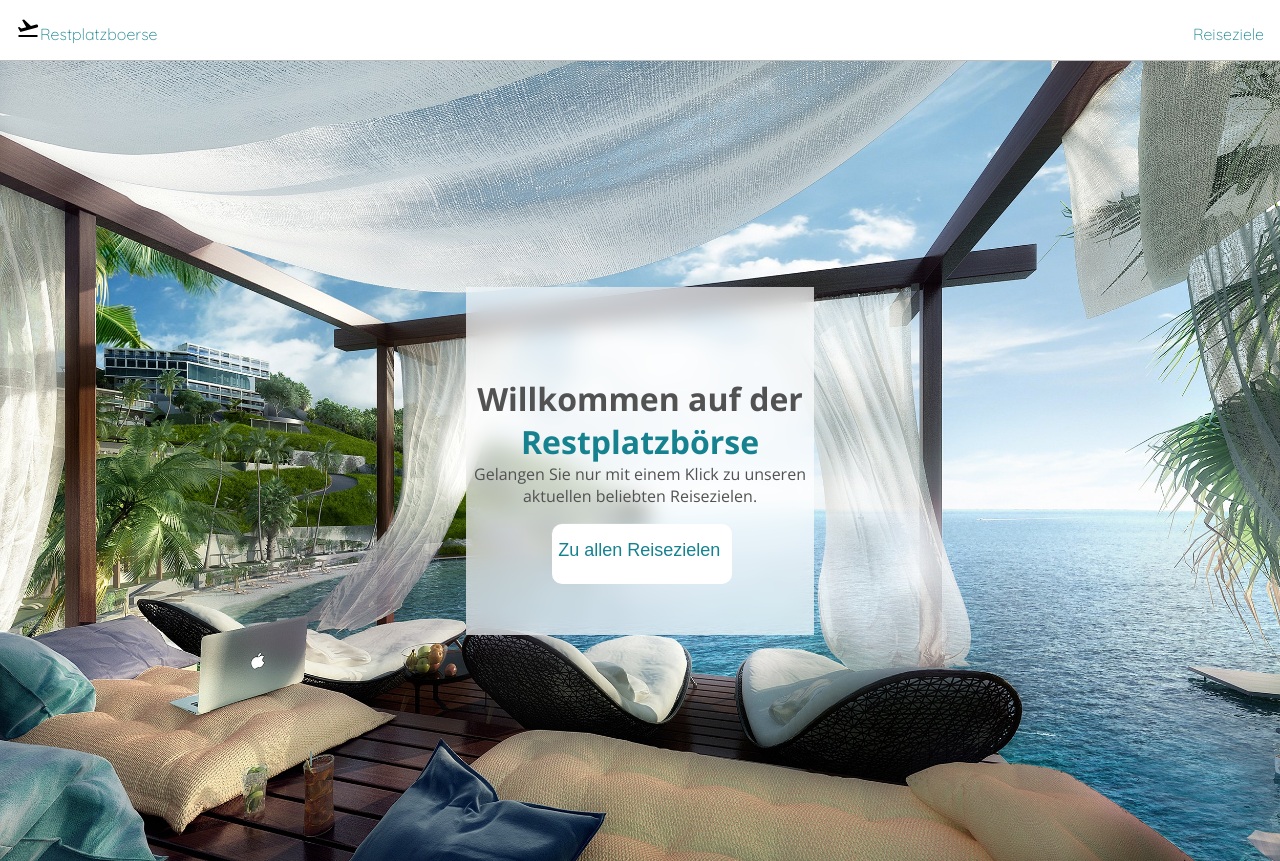
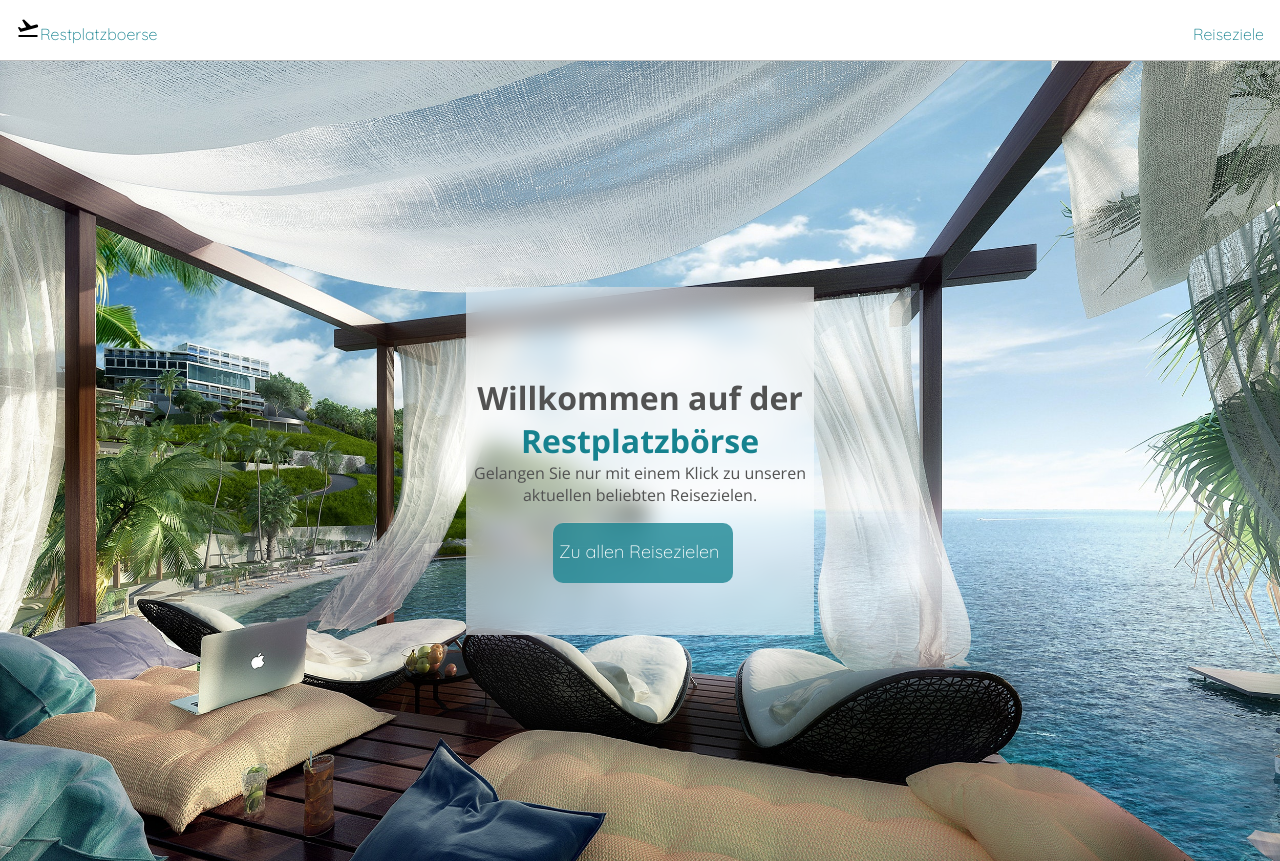
Before and after one commit to loveeyk/RPB-Challenge, a Vue app in the folder rpb-teaser/: page / in a window 1280 px wide. Built offline with nearby package versions, Linux system fonts and the light colour scheme; what vue-carousel-3d would draw is missing.

Commit message:
feat: change button styling

```diff
--- a/rpb-teaser/src/assets/colors.scss
+++ b/rpb-teaser/src/assets/colors.scss
@@ -1,6 +1,8 @@
 $accent-1: #ffffff;
 
 $text-color1: #16828f;
+$text-color1-highlight: #25bbcc;
+$text-color1-highlightspread: #8df0ff;
 $text-color2: #525252;
 $text-color3: #a11a75;
 
--- a/rpb-teaser/src/components/HeroBtn.vue
+++ b/rpb-teaser/src/components/HeroBtn.vue
@@ -1,13 +1,13 @@
 <template>
-  <button class="hero-btn">
+  <router-link class="hero-btn" :to="to">
     <svg width="180px" height="60px" viewBox="0 0 180 60" class="border">
       <polyline points="179,1 179,59 1,59 1,1 179,1" class="bg-line"></polyline>
       <polyline points="179,1 179,59 1,59 1,1 179,1" class="hl-line"></polyline>
     </svg>
-    <span>
-      <router-link :to="to" class="link">{{ text }}</router-link>
+    <span class="link">
+      {{ text }}
     </span>
-  </button>
+  </router-link>
 </template>
 
 <script lang="ts">
@@ -24,12 +24,6 @@ export default {
 <style lang="scss" scoped>
 @import "src/assets/global.scss";
 @import "src/assets/colors.scss";
-.link {
-  position: relative;
-  z-index: 2;
-  color: $text-color1;
-  text-decoration: none;
-}
 
 .hero-btn {
   cursor: pointer;
@@ -40,17 +34,26 @@ export default {
   position: relative;
   z-index: 2;
   border-radius: 4rem;
+  text-decoration: none;
   margin-left: -0.9rem;
+  font-family: Quicksand;
 
   span {
     position: relative;
     z-index: 2;
-    color: white;
+    color: rgb(255, 255, 255);
     font-size: 18px;
     font-weight: 100;
     transition: 0.3s all ease-in-out;
     top: 77%;
     left: 4%;
+
+    .link {
+      position: relative;
+      z-index: 2;
+      color: white;
+      text-decoration: none;
+    }
   }
 
   svg {
@@ -59,12 +62,16 @@ export default {
     left: 0;
     top: 0;
     fill: none;
-    stroke: #47eed8;
+    stroke: #25bbcc;
     stroke-dasharray: 150 480;
     stroke-dashoffset: 150;
     transition: 0.5s all ease-in-out;
-    background: $accent-1;
+    background: #16838fc4;
     border-radius: 10px;
+
+    &:hover {
+      background: $text-color1;
+    }
   }
 }
 
@@ -75,6 +82,6 @@ export default {
   stroke-dashoffset: -480;
 }
 .hero-btn:hover span {
-  color: #47eed8;
+  color: $text-color1-highlightspread;
 }
 </style>
--- a/rpb-teaser/src/views/Home.vue
+++ b/rpb-teaser/src/views/Home.vue
@@ -79,7 +79,7 @@ export default class Home extends Vue {}
     }
     &::after {
       content: "";
-      background: #ffffffad;
+      background: #ffffff85;
       position: absolute;
       top: 0;
       left: 0;
```
